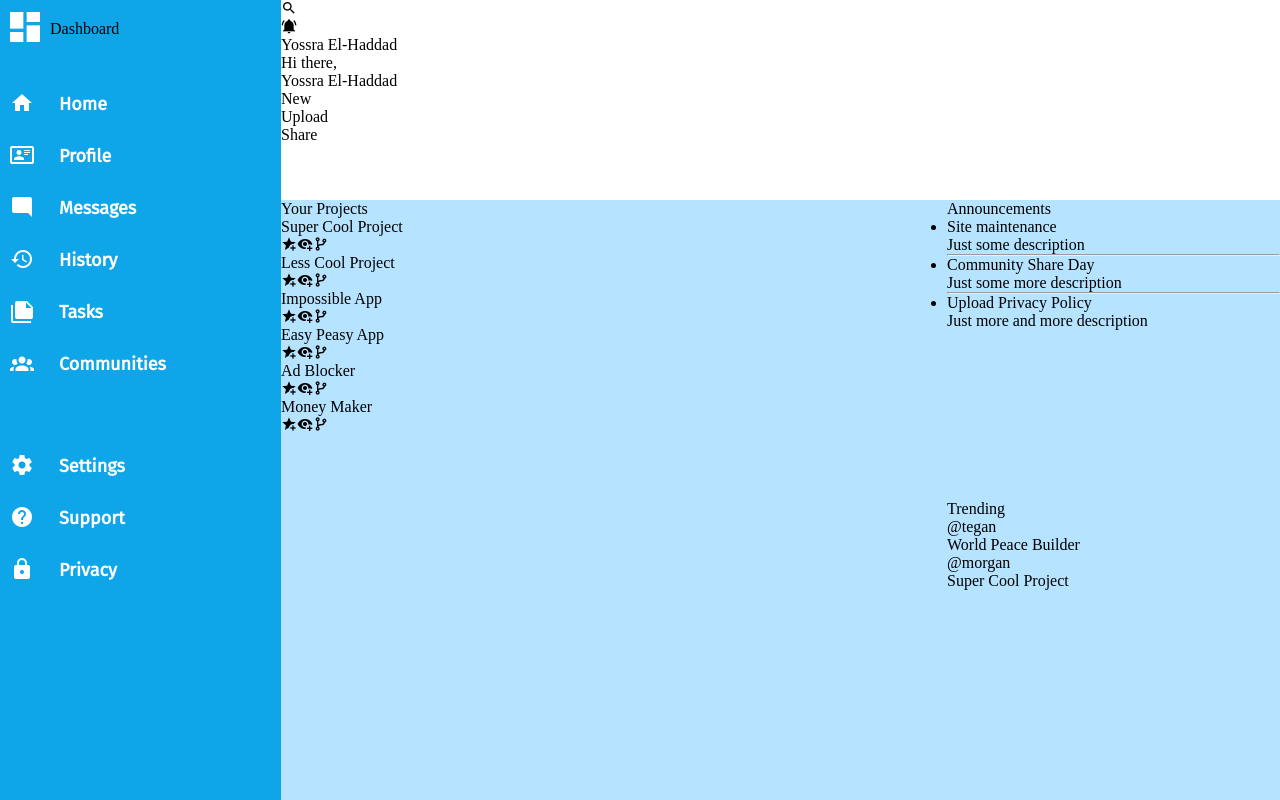
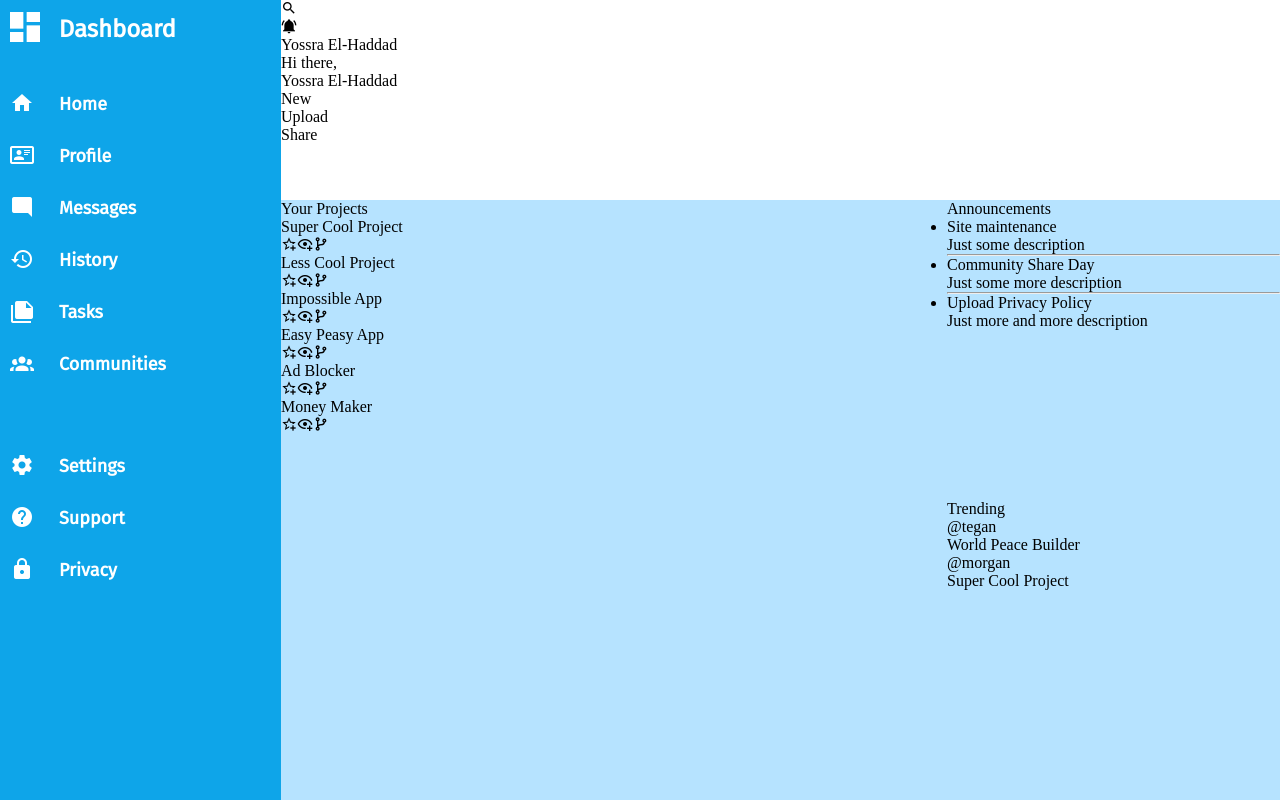
Before and after one commit to YossraElhaddad/dashboard, a plain HTML site: page index.html in a window 1280 px wide. Drawn offline with Linux system fonts and the light colour scheme.

Commit message:
Change p to span in dashboard

```diff
--- a/index.html
+++ b/index.html
@@ -17,8 +17,8 @@
         <div class="sidebar">
 
             <div class="dashboard">
-                <i class="mdi mdi-view-dashboard"> </i>
-                <p>Dashboard</p>
+                <i class="mdi mdi-view-dashboard"></i><span>Dashboard</span>
+
             </div>
 
             <div class="first-section">
@@ -72,32 +72,32 @@
                 <div>
                     <p class="title">Super Cool Project</p>
                     <p></p>
-                    <div class="card-icons"><i class="mdi mdi-star-plus"></i><i class="mdi mdi-eye-plus"></i><i class="mdi mdi-source-branch"></i></div>
+                    <div class="card-icons"><i class="mdi mdi-star-plus-outline"></i><i class="mdi mdi-eye-plus-outline"></i><i class="mdi mdi-source-branch"></i></div>
                 </div>
                 <div>
                     <p class="title">Less Cool Project</p>
                     <p></p>
-                    <div class="card-icons"><i class="mdi mdi-star-plus"></i><i class="mdi mdi-eye-plus"></i><i class="mdi mdi-source-branch"></i></div>
+                    <div class="card-icons"><i class="mdi mdi-star-plus-outline"></i><i class="mdi mdi-eye-plus-outline"></i><i class="mdi mdi-source-branch"></i></div>
                 </div>
                 <div>
                     <p class="title">Impossible App</p>
                     <p></p>
-                    <div class="card-icons"><i class="mdi mdi-star-plus"></i><i class="mdi mdi-eye-plus"></i><i class="mdi mdi-source-branch"></i></div>
+                    <div class="card-icons"><i class="mdi mdi-star-plus-outline"></i><i class="mdi mdi-eye-plus-outline"></i><i class="mdi mdi-source-branch"></i></div>
                 </div>
                 <div>
                     <p class="title">Easy Peasy App</p>
                     <p></p>
-                    <div class="card-icons"><i class="mdi mdi-star-plus"></i><i class="mdi mdi-eye-plus"></i><i class="mdi mdi-source-branch"></i></div>
+                    <div class="card-icons"><i class="mdi mdi-star-plus-outline"></i><i class="mdi mdi-eye-plus-outline"></i><i class="mdi mdi-source-branch"></i></div>
                 </div>
                 <div>
                     <p class="title">Ad Blocker</p>
                     <p></p>
-                    <div class="card-icons"><i class="mdi mdi-star-plus"></i><i class="mdi mdi-eye-plus"></i><i class="mdi mdi-source-branch"></i></div>
+                    <div class="card-icons"><i class="mdi mdi-star-plus-outline"></i><i class="mdi mdi-eye-plus-outline"></i><i class="mdi mdi-source-branch"></i></div>
                 </div>
                 <div>
                     <p class="title">Money Maker</p>
                     <p></p>
-                    <div class="card-icons"><i class="mdi mdi-star-plus"></i><i class="mdi mdi-eye-plus"></i><i class="mdi mdi-source-branch"></i></div>
+                    <div class="card-icons"><i class="mdi mdi-star-plus-outline"></i><i class="mdi mdi-eye-plus-outline"></i><i class="mdi mdi-source-branch"></i></div>
                 </div>
             </div>
         </div>
```
